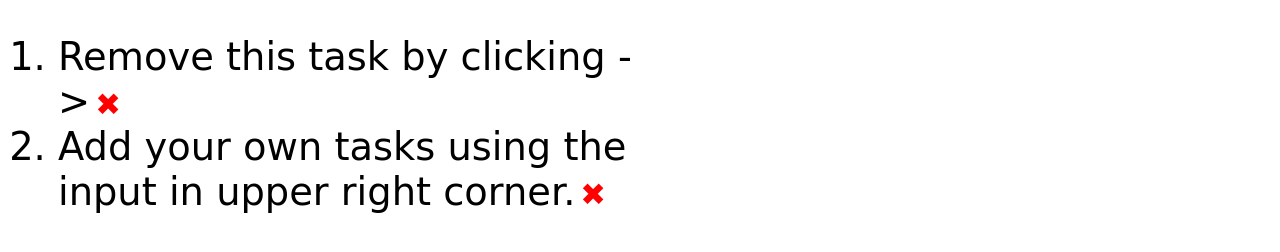
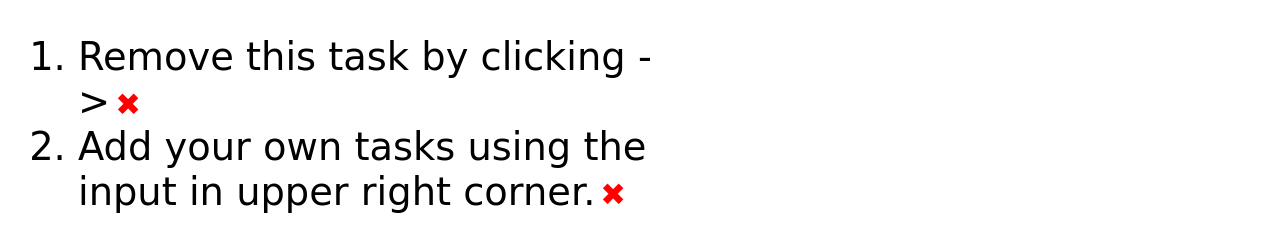
Before and after one commit to piesikot/todo-project, a plain HTML site: page index.html in a window 1280 px wide. Shown: the part 126-378 px from the top of the page. Drawn offline with Linux system fonts and the light colour scheme.

Commit message:
style: adjust margin for to-do list for better alignment

```diff
--- a/index.html
+++ b/index.html
@@ -38,7 +38,7 @@
     .to-do-list {
       font-size: 3vw;
       max-width: 50%;
-      margin-left: 10px;
+      margin-left: 30px;
     }
 
     .task-deletion::after {
```
